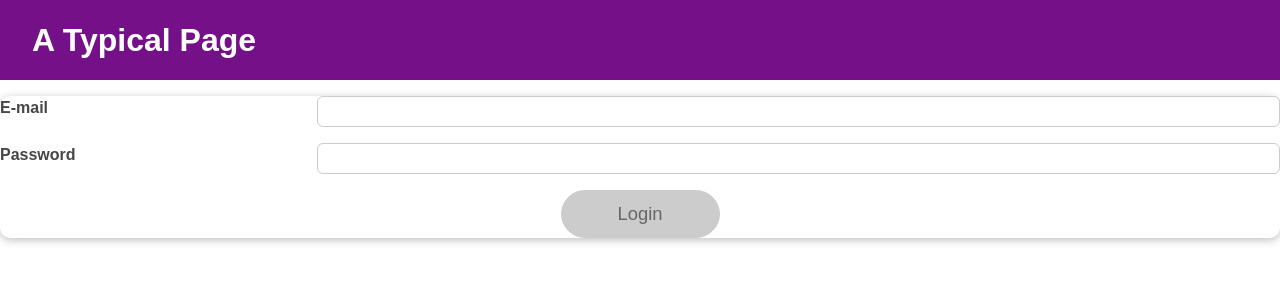
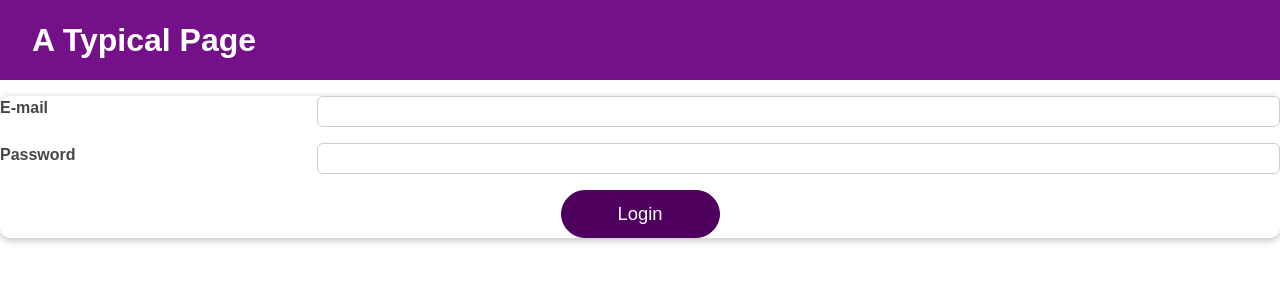
Before and after one commit to Rbravolibtech/11-A-Typical-Page, a React (Create React App) app: page / in a window 1280 px wide. Shown: the top 300 px of the page. Built offline with nearby package versions, Linux system fonts and the light colour scheme.

Commit message:
using refs react

```diff
--- a/src/components/Login/Login.js
+++ b/src/components/Login/Login.js
@@ -1,4 +1,10 @@
-import React, { useState, useEffect, useReducer, useContext } from "react";
+import React, {
+	useState,
+	useEffect,
+	useReducer,
+	useContext,
+	useRef,
+} from "react";
 
 import Card from "../UI/Card/Card";
 import classes from "./Login.module.css";
@@ -53,6 +59,9 @@
 
 	const authCtx = useContext(AuthContext);
 
+	const emailInputRef = useRef();
+	const passwordInputRef = useRef();
+
 	useEffect(() => {
 		setFormIsValid(emailState.isValid && passwordState.isValid);
 	}, [emailState.isValid, passwordState.isValid]);
@@ -75,13 +84,20 @@
 
 	const submitHandler = (event) => {
 		event.preventDefault();
-		authCtx.onLogin(emailState.value, passwordState.value);
+		if (formIsValid) {
+			authCtx.onLogin(emailState.value, passwordState.value);
+		} else if (!emailState.isValid) {
+			emailInputRef.current.focus();
+		} else {
+			passwordInputRef.current.focus();
+		}
 	};
 
 	return (
 		<Card className={classes.login}>
 			<form onSubmit={submitHandler}>
 				<Input
+					ref={emailInputRef}
 					id="email"
 					label="E-mail"
 					type="email"
@@ -92,6 +108,7 @@
 				/>
 
 				<Input
+					ref={passwordInputRef}
 					id="password"
 					label="Password"
 					type="password"
@@ -102,7 +119,7 @@
 				/>
 
 				<div className={classes.actions}>
-					<Button type="submit" className={classes.btn} disabled={!formIsValid}>
+					<Button type="submit" className={classes.btn}>
 						Login
 					</Button>
 				</div>
--- a/src/components/Login/Login.module.css
+++ b/src/components/Login/Login.module.css
@@ -1,3 +1,9 @@
 .actions {
 	text-align: center;
 }
+
+.btn {
+	border-color: blue;
+	background-color: rgb(31, 215, 40);
+	border-width: 5px;
+}
--- a/src/components/UI/Input/Input.js
+++ b/src/components/UI/Input/Input.js
@@ -1,13 +1,26 @@
-import React from "react";
+import React, { useRef, useImperativeHandle } from "react";
 import classes from "./Input.module.css";
 
-const Input = (props) => {
+const Input = React.forwardRef((props, ref) => {
+	const inputRef = useRef();
+
+	const activate = () => {
+		inputRef.current.focus();
+	};
+
+	useImperativeHandle(ref, () => {
+		return {
+			focus: activate,
+		};
+	});
+
 	return (
 		<div
 			className={`${classes.control} ${props.isValid ? classes.invalid : ""}`}
 		>
 			<label htmlFor={props.id}>{props.label}</label>
 			<input
+				ref={inputRef}
 				type={props.type}
 				id={props.id}
 				value={props.value}
@@ -16,6 +29,6 @@
 			/>
 		</div>
 	);
-};
+});
 
 export default Input;
```
